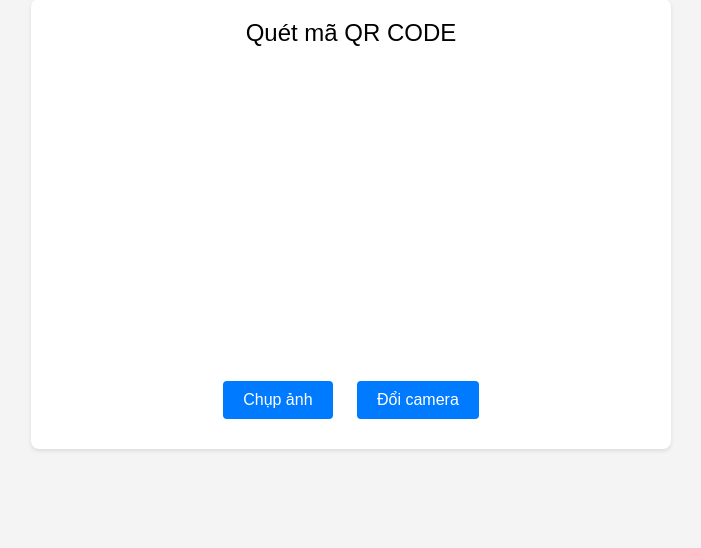
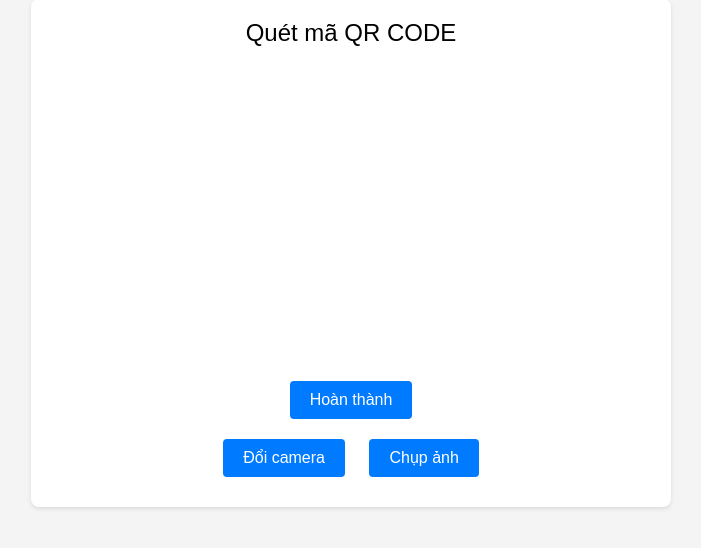
Before and after one commit to truong-xuan-linh/employee_management, a Flask app: page /user/qr-scan in a window 1280 px wide. Shown: the part 21-569 px from the top of the page, without its empty margins (289-990 px from the left). Run offline with Flask 3, Linux system fonts and the light colour scheme; a user stored in the database is signed in.

Commit message:
update require

```diff
--- a/src/pccc/user.py
+++ b/src/pccc/user.py
@@ -1,6 +1,6 @@
 from flask_login import login_required
 from flask import session as flask_session
-from flask import render_template, request, jsonify, redirect, url_for, session, Blueprint
+from flask import render_template, request, flash, redirect, url_for, session, Blueprint, jsonify
 
 import io
 import cv2
@@ -17,8 +17,10 @@ user = Blueprint("user", __name__)
 @login_required
 def qr_scan():
     if request.method == 'POST':
+        print("CCCC")
         # Get image from font-end and convert to RGB image
         image_data = request.json.get('image')
+
         img = Image.open(io.BytesIO(base64.b64decode(image_data.split(',')[1]))).convert("RGB")
 
         #Init QR detector
@@ -30,14 +32,14 @@ def qr_scan():
         if value:
             nhanvien = session.query(NhanVien).filter_by(MaNV=value).first()
             if not nhanvien:
-                return jsonify({'redirect_url': "/user/qr-result?content=Không tìm thấy nhân viên"})
+                return jsonify(status = "Không tìm thấy nhân viên") #jsonify({'redirect_url': "/user/qr-result?content=Không tìm thấy nhân viên"})
 
             if not nhanvien.BoPhan == flask_session["bophan"]:
-                return jsonify({'redirect_url': f"/user/qr-result?content=Nhân viên {nhanvien.HoTen} không thuộc bộ phận {flask_session['bophan']}"})
+                return jsonify(status=f"Nhân viên {nhanvien.HoTen} không thuộc bộ phận {flask_session['bophan']}") #return jsonify({'redirect_url': f"/user/qr-result?content=Nhân viên {nhanvien.HoTen} không thuộc bộ phận {flask_session['bophan']}"})
 
             check = session.query(TapHuan).filter_by(MaNV=nhanvien.MaNV).first()
             if check:
-                return jsonify({'redirect_url': f"/user/qr-result?content={nhanvien.HoTen} đã được điểm danh trước đó"})
+                return jsonify(status=f"{nhanvien.HoTen} đã được điểm danh trước đó") #return jsonify({'redirect_url': f"/user/qr-result?content={nhanvien.HoTen} đã được điểm danh trước đó"})
 
             # Insert DB if QR code value is valid
             current_time = datetime.datetime.now()
@@ -51,12 +53,12 @@ def qr_scan():
                 if ketqua_check:
                     ketqua_check.delete()
                     session.commit()
-            return jsonify({'redirect_url': f"/user/qr-result?content=Điểm danh {nhanvien.HoTen} thành công"})
+            return jsonify(status=f"Điểm danh {nhanvien.HoTen} thành công") #return jsonify({'redirect_url': f"/user/qr-result?content=Điểm danh {nhanvien.HoTen} thành công"})
 
         else:
-            return jsonify({'redirect_url': "/user/qr-result?content=Không tìm thấy QR code"})
+            return jsonify(status="Không tìm thấy QR code")
 
-    return render_template('qr-scan.html')
+    return render_template('qr-scan.html', status="Hãy nhập gì đi")
 
 
 @user.route("/qr-result", methods=['GET', 'POST'])
@@ -81,10 +83,4 @@ def qr_result():
 
             return redirect(url_for('login'))
 
-        # Ask before completely submitting
-        if request.form.get("button-submit", False) == "submit":
-            return render_template("qr-result.html", content=request.args.get('content'), show_confirmation=True)
-        else:
-            return redirect(url_for("user.qr_scan"))
-
-    return render_template("qr-result.html", content=request.args.get('content'), show_confirmation=False)
+    return render_template("qr-result.html")
--- a/static/css/qr-scan.css
+++ b/static/css/qr-scan.css
@@ -30,7 +30,7 @@ video {
     border-radius: 4px;
 }
 
-.capture-button, .switch-camera-button {
+.button {
     background-color: #007bff;
     color: #fff;
     padding: 10px 20px;
@@ -41,6 +41,10 @@ video {
     margin: 10px;
 }
 
-.capture-button:hover, .switch-camera-button:hover {
+.button:hover {
     background-color: #0056b3;
 }
+
+.status-text {
+    margin-top: 20px;
+}
--- a/static/js/qr-scan.js
+++ b/static/js/qr-scan.js
@@ -25,7 +25,7 @@ let videoStream;
             canvas.width = video.videoWidth;
             canvas.height = video.videoHeight;
             context.drawImage(video, 0, 0, canvas.width, canvas.height);
-            document.getElementById('captureButton').disabled = true;
+            // document.getElementById('captureButton').disabled = true;
             // Chuyển ảnh thành base64 để gửi về server
             const imageBase64 = canvas.toDataURL('image/png');
 
@@ -40,7 +40,8 @@ let videoStream;
             .then((response) => response.json())
             .then((data) => {
                 // console.error('Error:', data);
-                window.location.href = data.redirect_url;
+                // window.location.href = data.redirect_url;
+                document.getElementById('status').innerText = data.status
             })
             .catch((error) => {
                 console.error('Error:', error);
--- a/templates/qr-scan.html
+++ b/templates/qr-scan.html
@@ -9,10 +9,15 @@
 <body>
     <div class="camera-container">
         <div class="camera-header">Quét mã QR CODE</div>
+        <div id="status" class="confirmation-text"></div>
         <video id="video" autoplay playsinline muted></video>
         <br>
-        <button id="captureButton" class="capture-button" onclick="capturePhoto()">Chụp ảnh</button>
-        <button class="switch-camera-button" onclick="toggleCamera()">Đổi camera</button>
+        <form action="qr-result" method="post">
+            <button class="button" name="button-submit" value="submit">Hoàn thành</button>
+        </form>
+        <button class="button" onclick="toggleCamera()">Đổi camera</button>
+        <button class="button" onclick="capturePhoto()">Chụp ảnh</button>
+
     </div>
 
     <script src="{{ url_for('static', filename='js/qr-scan.js') }}"></script>
```
Also changed, not shown: templates/qr-result.html (+2 -8 lines), instance/pccc.db.
